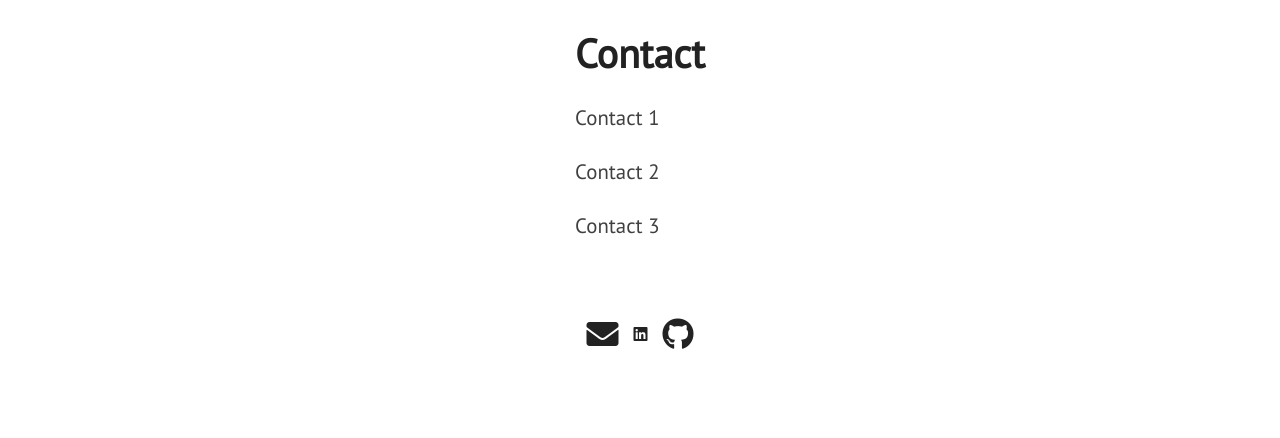
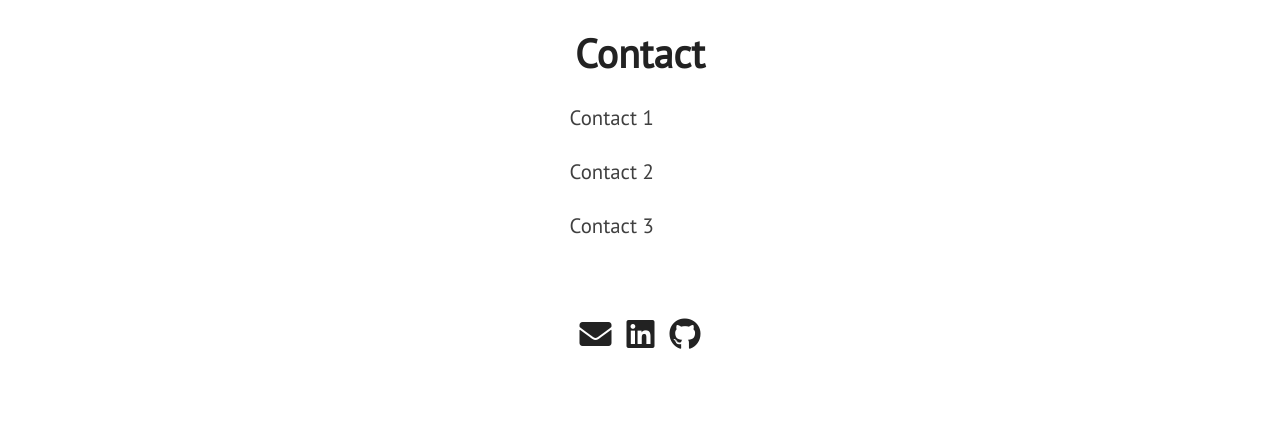
Before and after one commit to cmcabrera97/cmcabrera97.github.io, a Jekyll site: the page built from index.html, in a window 1280 px wide. Shown: the part 5465-5903 px from the top of the page. Built offline with Jekyll 4.4.1, drawn with Linux system fonts in a browser that asks for light colours; nearby versions of some CDN libraries.

Commit message:
Update extra.html

```diff
--- a/_includes/extra.html
+++ b/_includes/extra.html
@@ -16,7 +16,7 @@
                     <a href="mailto:{{ site.email }}"><i class="head-icon fas fa-envelope"></i></a>
                 </span>
                 <span class="hint--bottom bottom-link" aria-label="LinkedIn">
-                    <a href="{{ site.blog_url }}"><i class="fab fa-linkedin"></i></a>
+                    <a href="{{ site.blog_url }}"><i class="fab fa-linkedin fa-2x"></i></a>
                 </span>
                 <span class="hint--bottom bottom-link" aria-label="GitHub">
                     <a href="https://github.com/{{ site.github_username }}"><i class="head-icon fab fa-github"></i></a>
```
